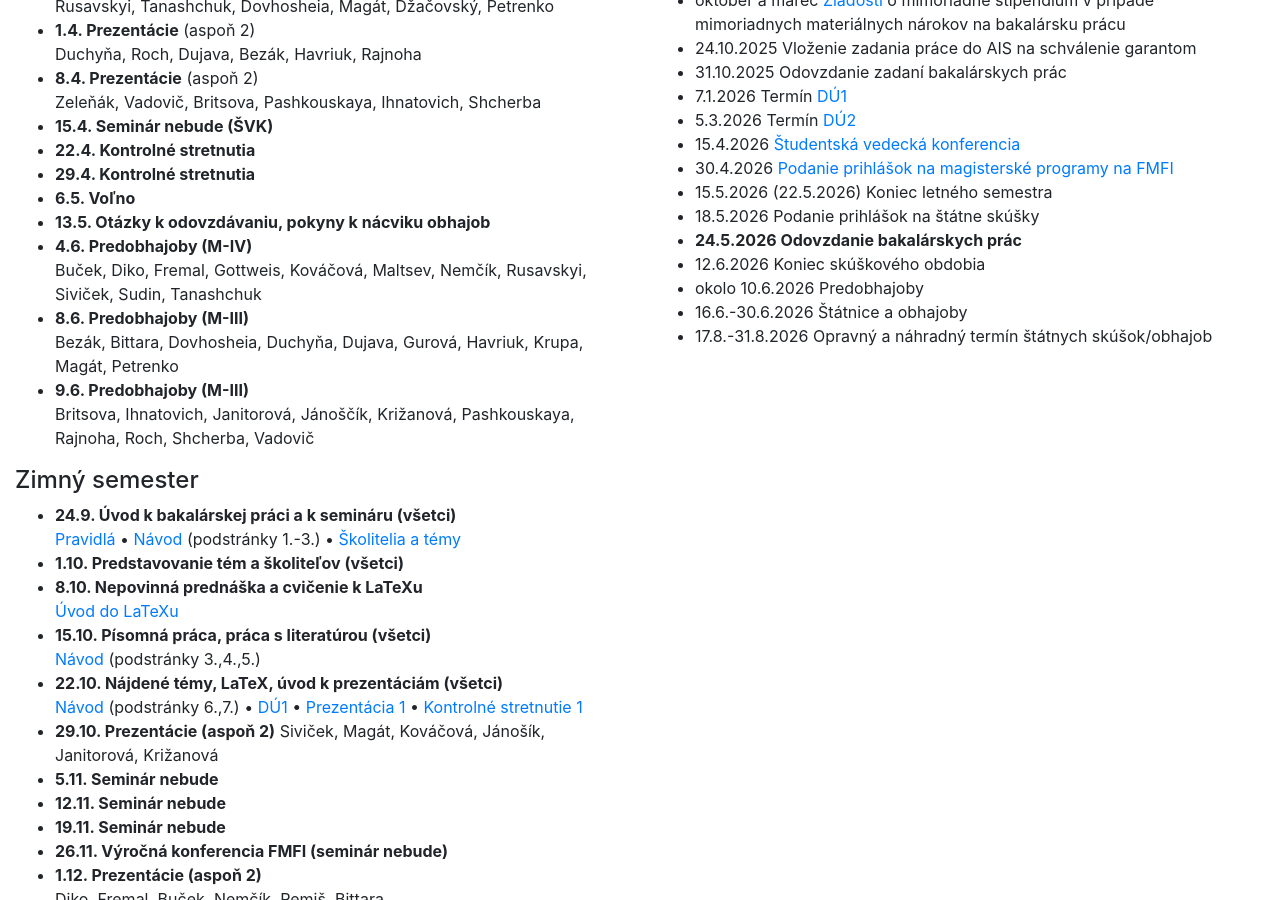
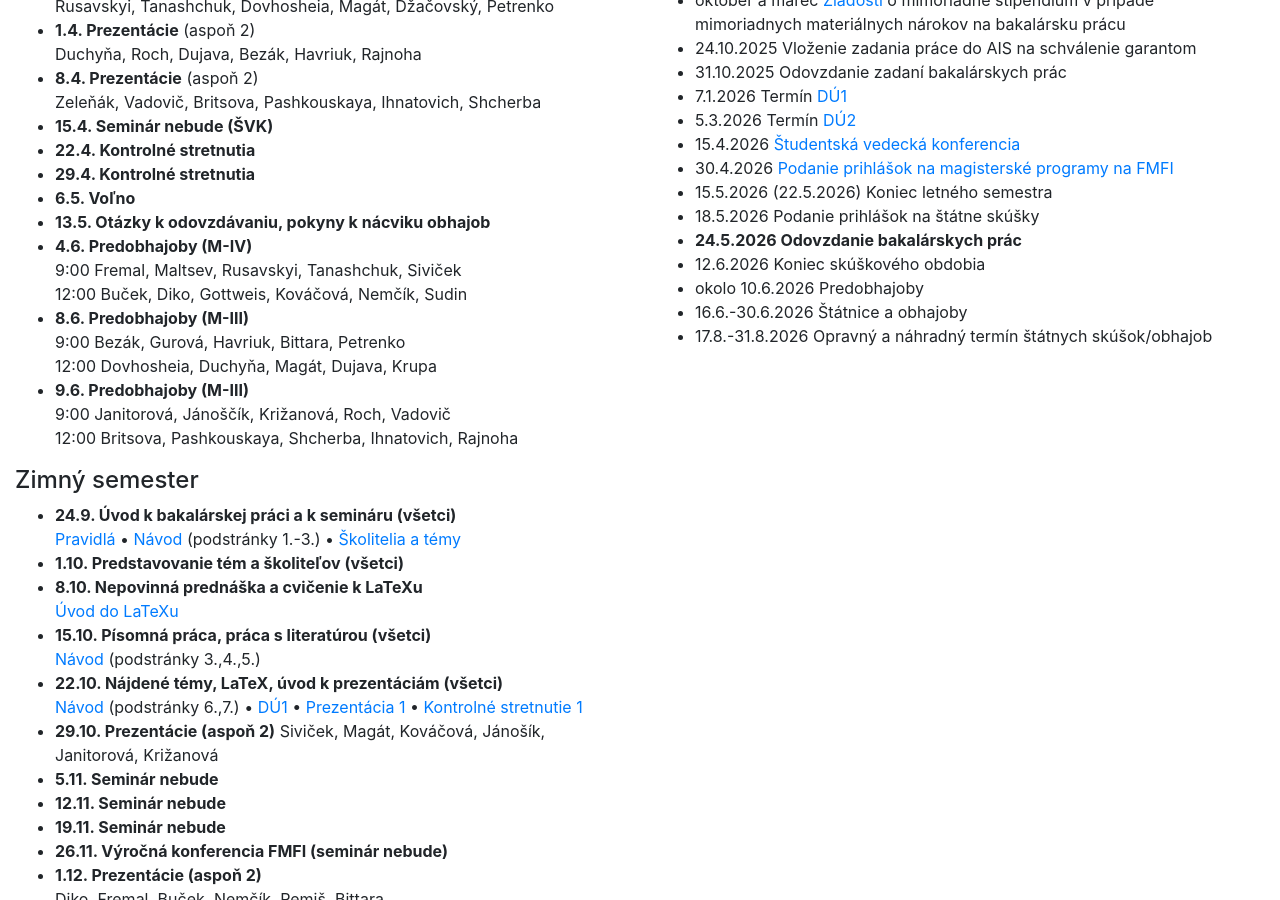
Before and after one commit to bbrejova/bcinf, a Jekyll site: the page built from index.md, in a window 1280 px wide and 900 px high, scrolled down 433 px. Built offline with Jekyll 4.4.1, drawn with Linux system fonts in a browser that asks for light colours; nearby versions of some CDN libraries.

Commit message:
Spresnenie harmonogramu predobhajob

```diff
--- a/index.md
+++ b/index.md
@@ -28,14 +28,14 @@ Zeleňák, Vadovič, Britsova, Pashkouskaya, Ihnatovich, Shcherba
 * **6.5. Voľno**
 * **13.5. Otázky k odovzdávaniu, pokyny k nácviku obhajob**
 * **4.6. Predobhajoby (M-IV)**<br>
-Buček, Diko, Fremal, Gottweis, Kováčová, Maltsev, Nemčík, Rusavskyi, Siviček, Sudin,
-Tanashchuk
+9:00 Fremal, Maltsev, Rusavskyi, Tanashchuk, Siviček<BR>
+12:00 Buček, Diko, Gottweis, Kováčová, Nemčík, Sudin
 * **8.6. Predobhajoby (M-III)**<br>
-Bezák, Bittara, Dovhosheia, Duchyňa, Dujava, Gurová, Havriuk, Krupa, Magát, Petrenko
+9:00 Bezák, Gurová, Havriuk, Bittara, Petrenko<BR>
+12:00 Dovhosheia, Duchyňa, Magát, Dujava, Krupa
 * **9.6. Predobhajoby (M-III)**<br>
-Britsova, Ihnatovich, Janitorová, Jánoščík, Križanová, Pashkouskaya, Rajnoha, Roch,
-Shcherba, Vadovič
-
+9:00 Janitorová, Jánoščík, Križanová, Roch, Vadovič<BR>
+12:00 Britsova, Pashkouskaya, Shcherba, Ihnatovich, Rajnoha
 
 #### Zimný semester
 
```
